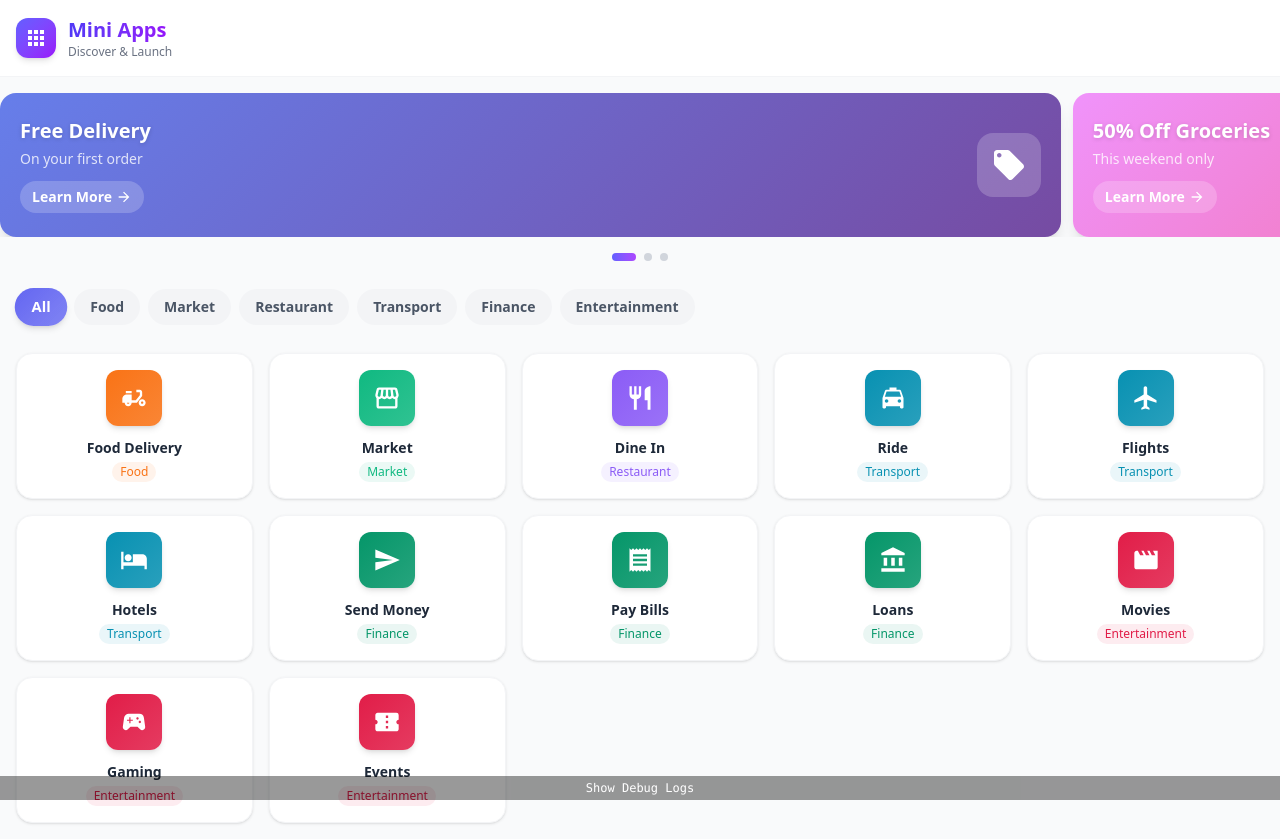
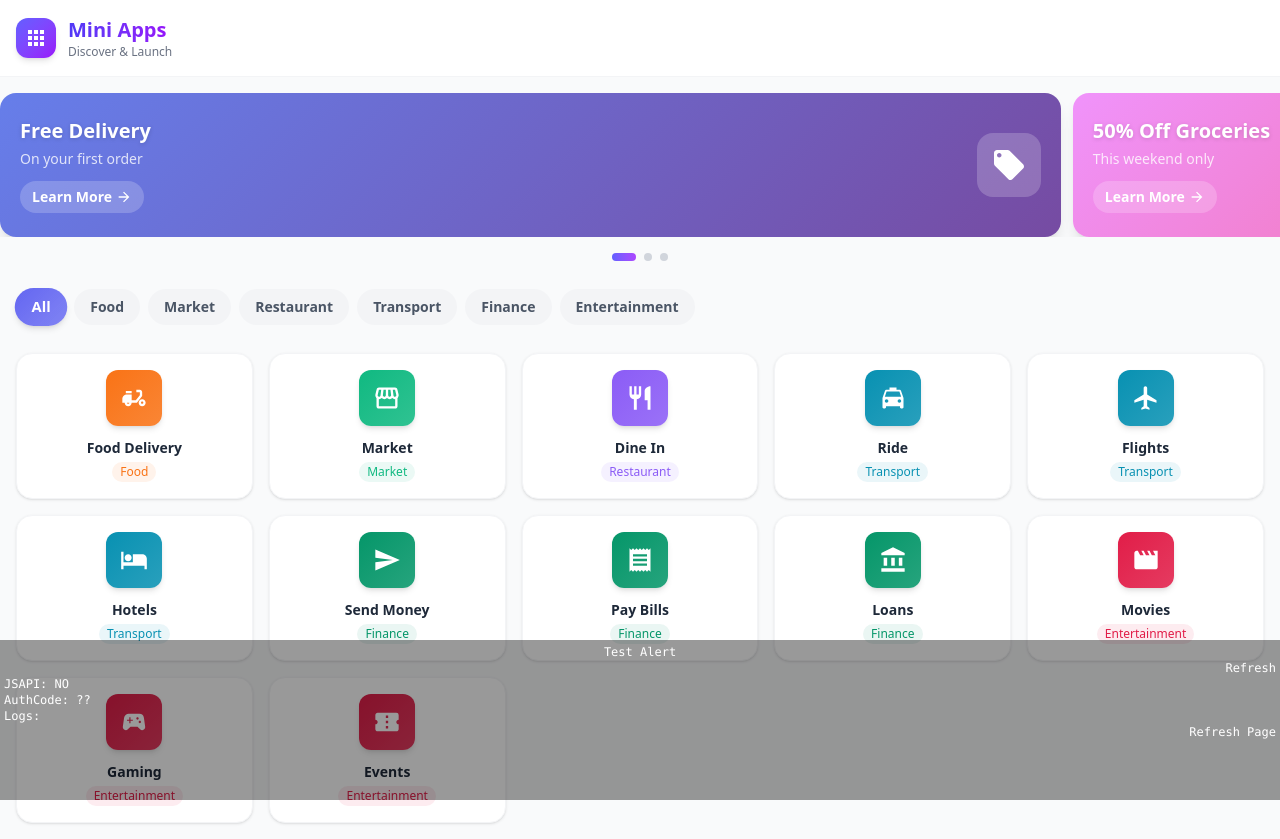
Before and after one commit to alsapalat/mini-launcher, a React (Vite) app: page / in a window 1280 px wide. Built offline with nearby package versions, Linux system fonts and the light colour scheme.

Commit message:
update logs

```diff
--- a/src/components/Launcher.tsx
+++ b/src/components/Launcher.tsx
@@ -7,7 +7,7 @@ import { AppGrid } from './AppGrid';
 
 const DebugLogs = () => {
   const [t, setT] = useState(new Date().getTime());
-  const [show, setShow] = useState(false);
+  const [show, setShow] = useState(true);
 
   const [authCode, setAuthCode] = useState('??');
 
@@ -55,6 +55,32 @@ const DebugLogs = () => {
   }
   return (
     <div key={t} className="z-50 fixed bottom-0 left-0 w-full h-40 bg-black/40 text-white text-xs p-1 font-mono font-light overflow-auto">
+      <div className="flex justify-center"><button type="button" onClick={() => {
+        if (!sdkLoaded) {
+          setLogs((prevLogs) => [...prevLogs, 'SDK not loaded']);
+          return;
+        }
+        my.alert({
+          title: 'Test Alert!!',
+          content: window.navigator.userAgent,
+          buttonText: 'Alert Button',
+          success: function (res: any) {
+            my.alert({
+              content: 'success!' + JSON.stringify(res),
+            });
+          },
+          fail: function () {
+            my.alert({
+              content: 'fail!',
+            });
+          },
+          complete: function () {
+            my.alert({
+              content: 'complete!',
+            });
+          },
+        });
+      }}>Test Alert</button></div>
       <div className="flex justify-end"><button type="button" onClick={() => {
         setT(new Date().getTime());
       }}>Refresh</button></div>
```
